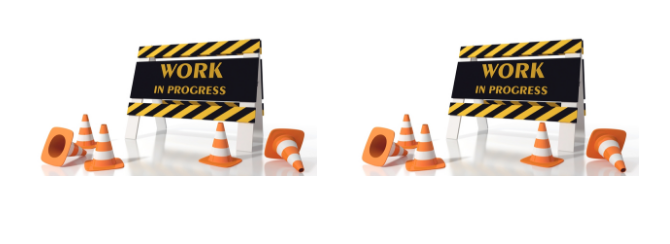
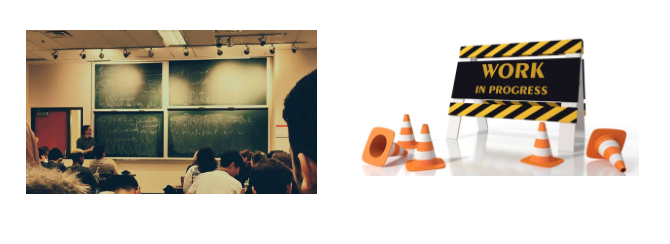
Before and after one commit to griffinbran/griffinbran.github.io, a plain HTML site: page index.html in a window 1280 px wide. Shown: the part 3476-3720 px from the top of the page, 586-1256 px from the left. Drawn offline with nearby package versions, Linux system fonts and the light colour scheme.

Commit message:
updated project pic.

```diff
--- a/index.html
+++ b/index.html
@@ -254,7 +254,7 @@
               </a></div>
             <!-- Single item-->
             <div class="single-item col-6 col-lg-4 analysis visualization"><a class="portfolio-item" href="#item-5">
-                <div class="portfolio-wrapper mb-0"><img class="img-fluid" alt="Item" src="img/working.jpg">
+                <div class="portfolio-wrapper mb-0"><img class="img-fluid" alt="Item" src="img/working-exam.jpg">
                   <div class="item-content">
                     <h6 class="content-title">Education and Exam Performance</h6><span class="content-more">More Info</span>
                   </div>
```
Also changed, not shown: img/working-exam.jpg (added).
